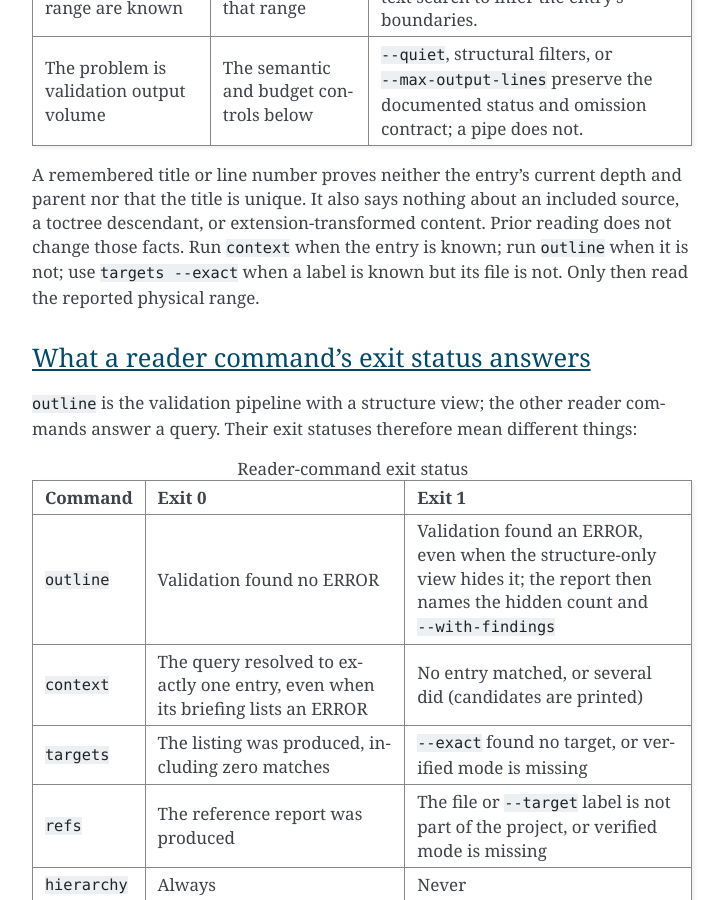
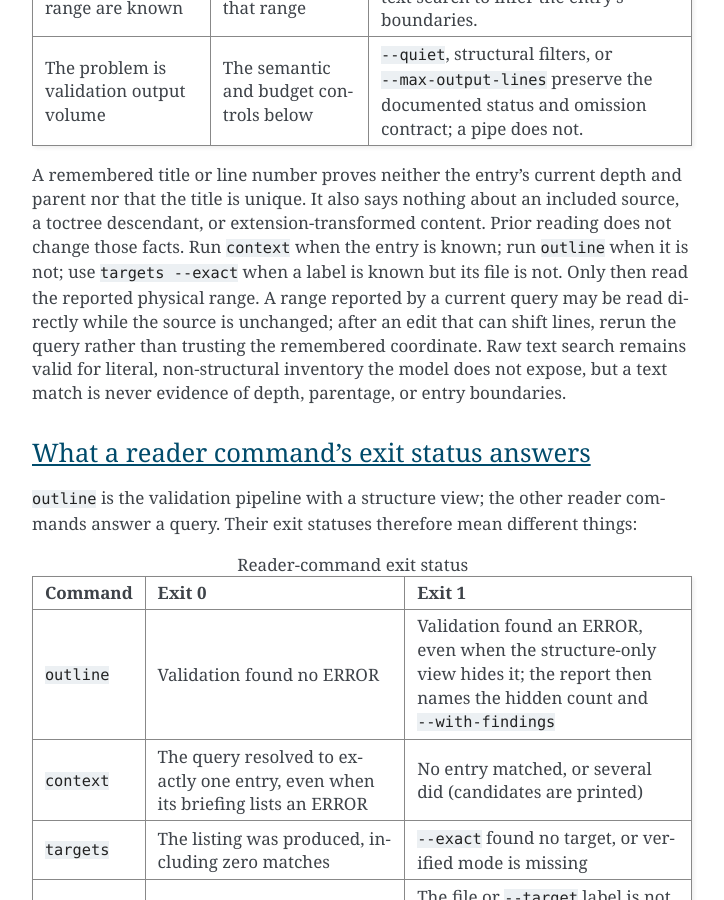
Before and after one commit to dememax/check_rst, a Sphinx documentation site: the page built from docs/guide.rst, in a window 1280 px wide and 900 px high, scrolled down 24475 px. Shown: the whole window, without its empty margins (388-1112 px from the left). Built offline with Sphinx 7.4.7, drawn with Linux system fonts in a browser that asks for light colours.

Commit message:
docs(guide): state the full intent-based navigation contract
Plan step 4.5: the history moves must preserve the navigation contract, including the three durable distinctions from the 2026-09-18 Journal instruction feedback.

The guide already stated the query choice — context for a known entry or known-file label, targets --exact for a label whose file is unknown, outline for unknown structure — and, in the placeholder workflow, that the author declares depth by choosing the character while fix owns width, overline synthesis, and hierarchy normalization. Two distinctions were only implied, and are now explicit in "Choose the structural query before reading source":
- A range reported by a current query may be read directly while the source is unchanged; after an edit that can shift lines, rerun the query instead of trusting the remembered coordinate.
- Raw text search stays valid for literal, non-structural inventory the model does not expose, but a text match is never evidence of depth, parentage, or entry boundaries.

Validation: the three-step RST loop on guide.rst reports 0 errors and 0 warnings.

Co-Authored-By: Claude Opus 5.5 <noreply@anthropic.com>

```diff
--- a/docs/guide.rst
+++ b/docs/guide.rst
@@ -1079,7 +1079,12 @@ parent nor that the title is unique.  It also says nothing about an included
 source, a toctree descendant, or extension-transformed content.  Prior reading
 does not change those facts.  Run ``context`` when the entry is known; run
 ``outline`` when it is not; use ``targets --exact`` when a label is known but
-its file is not.  Only then read the reported physical range.
+its file is not.  Only then read the reported physical range.  A range reported
+by a current query may be read directly while the source is unchanged; after
+an edit that can shift lines, rerun the query rather than trusting the
+remembered coordinate.  Raw text search remains valid for literal,
+non-structural inventory the model does not expose, but a text match is never
+evidence of depth, parentage, or entry boundaries.
 
 =============================================
 What a reader command's exit status answers
```
